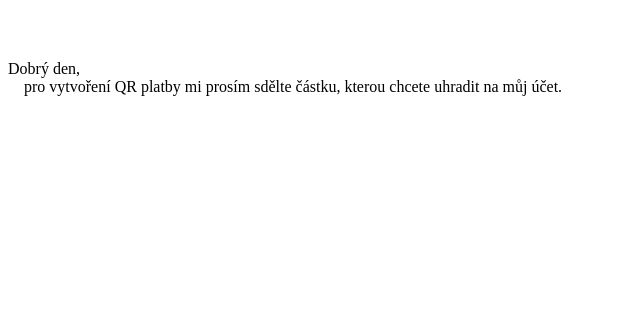
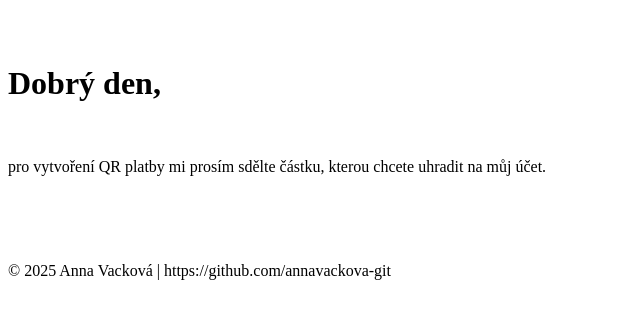
Before and after one commit to annavackova-git/prvni-pokus, a plain HTML site: page index.html in a window 1280 px wide. Shown: the whole page, without its empty margins (0-640 px from the left). Drawn offline with Linux system fonts and the light colour scheme.

Commit message:
Update index.html

```diff
--- a/index.html
+++ b/index.html
@@ -1,14 +1,17 @@
 <!DOCTYPE html>
 <html lang="cs">
 <head>
-  <meta charset="UTF-8">
-  <meta name="viewport" content="width=device-width, initial-scale=1.0">
-  <title>QR Platba</title>
-  <link rel="stylesheet" href="style.css">
+    <meta charset="UTF-8">
+    <title>QR Platba – Anna Vacková</title>
+    <link rel="stylesheet" href="style.css">
 </head>
 <body>
-  <div class="content">
-    <p>Dobrý den,<br>
-    pro vytvoření QR platby mi prosím sdělte částku, kterou chcete uhradit na můj účet.</p>
-  </div>
-  <footer>
+    <div class="container">
+        <h1>Dobrý den,</h1>
+        <p>pro vytvoření QR platby mi prosím sdělte částku, kterou chcete uhradit na můj účet.</p>
+    </div>
+    <footer>
+        <p>© 2025 Anna Vacková | https://github.com/annavackova-git</p>
+    </footer>
+</body>
+</html>
```
